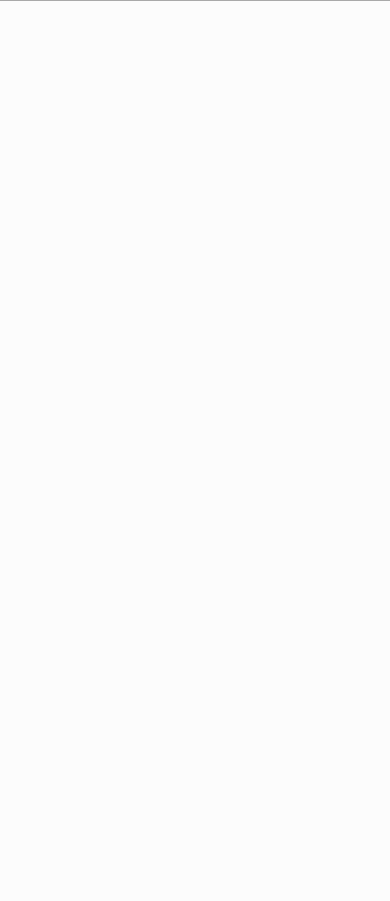
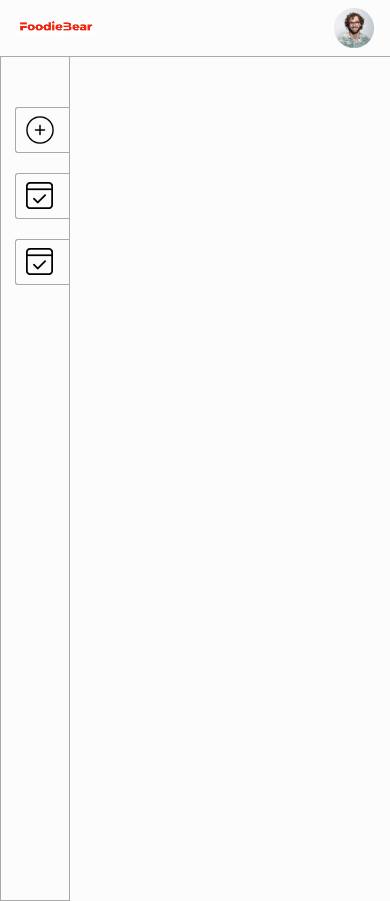
Before and after one commit to HAXAZE/FoodieBear, a React (Vite) app in the folder admin/: page / in a window 390 px wide. Before the commit the page ends 844 px from the top, so only its background shows below. Built offline with nearby package versions, Linux system fonts and the light colour scheme.

Commit message:
make responsive

```diff
--- a/admin/src/App.jsx
+++ b/admin/src/App.jsx
@@ -1,12 +1,13 @@
 import React from 'react'
 import Navbar from './components/Navbar/Navbar'
+import Sidebar from './components/Sidebar/Sidebar'
 const App = () => {
   return (
     <div>
       <Navbar/>
       <hr/>
       <div className="app-content">
-        <sideBar/>
+      <Sidebar/>
       </div>
     </div>
   )
--- a/admin/src/components/Navbar/Navbar.css
+++ b/admin/src/components/Navbar/Navbar.css
@@ -0,0 +1,12 @@
+.navbar{
+    display: flex;
+    justify-content: space-between;
+    align-items: center;
+    padding: 8px 4%;
+}
+.navbar .logo{
+    width: max(10%,80px);
+}
+.navbar .profile{
+    width: 40px;
+}
--- a/admin/src/components/Navbar/Navbar.jsx
+++ b/admin/src/components/Navbar/Navbar.jsx
@@ -1,9 +1,11 @@
 import React from 'react'
 import './Navbar.css'
+import {assets} from '../../assets/assets'
 const Navbar = () => {
   return (
-    <div>
-
+    <div className='navbar'>
+      <img className='logo' src={assets.logo} alt="" />
+      <img className='profile'src={assets.profile_image} alt="" />
     </div>
   )
 }
--- a/admin/src/components/Sidebar/Sidebar.css
+++ b/admin/src/components/Sidebar/Sidebar.css
@@ -0,0 +1,33 @@
+.sidebar{
+    width: 18%;
+    min-height: 100vh;
+    border: 1.5px solid #a9a9a9;
+    border-top: 0;
+    font-size: max(1vw,10px);
+}
+
+.sidebar-options{
+    padding-top: 50px;
+    padding-left: 20%;
+    display: flex;
+    flex-direction: column;
+    gap: 20px;
+}
+
+.sidebar-option{
+    display: flex;
+    align-items: center;
+    gap: 12px;
+    border: 1px solid #a9a9a9;
+    border-right: 0;
+    padding: 8px 10px ;
+    border-radius: 3px 0px 0px 3px;
+    cursor: pointer;
+}
+
+
+@media (max-width:900px) {
+    .sidebar-option p{
+        display: none;
+    }
+}
--- a/admin/src/components/Sidebar/Sidebar.jsx
+++ b/admin/src/components/Sidebar/Sidebar.jsx
@@ -1,9 +1,23 @@
 import React from 'react'
 import './Sidebar.css'
+import { assets } from '../../assets/assets'
 const Sidebar = () => {
   return (
-    <div>
-
+    <div className='sidebar'>
+     <div className="sidebar-options">
+      <div className="sidebar-option">
+        <img src={assets.add_icon} alt="" />
+        <p>Add Items</p>
+      </div>
+      <div className="sidebar-option">
+        <img src={assets.order_icon} alt="" />
+        <p>List Items</p>
+      </div>
+      <div className="sidebar-option">
+        <img src={assets.order_icon} alt="" />
+        <p>Orders</p>
+      </div>
+      </div>
     </div>
   )
 }
--- a/admin/src/index.css
+++ b/admin/src/index.css
@@ -22,3 +22,8 @@
     height: 1px;
     background-color: #a9a9a9;
 }
+
+.app-content{
+    display: flex;
+
+}
```
Also changed, not shown: admin/src/assets/logo.png, 1 other file (tests, documents, lock files or other folders).
